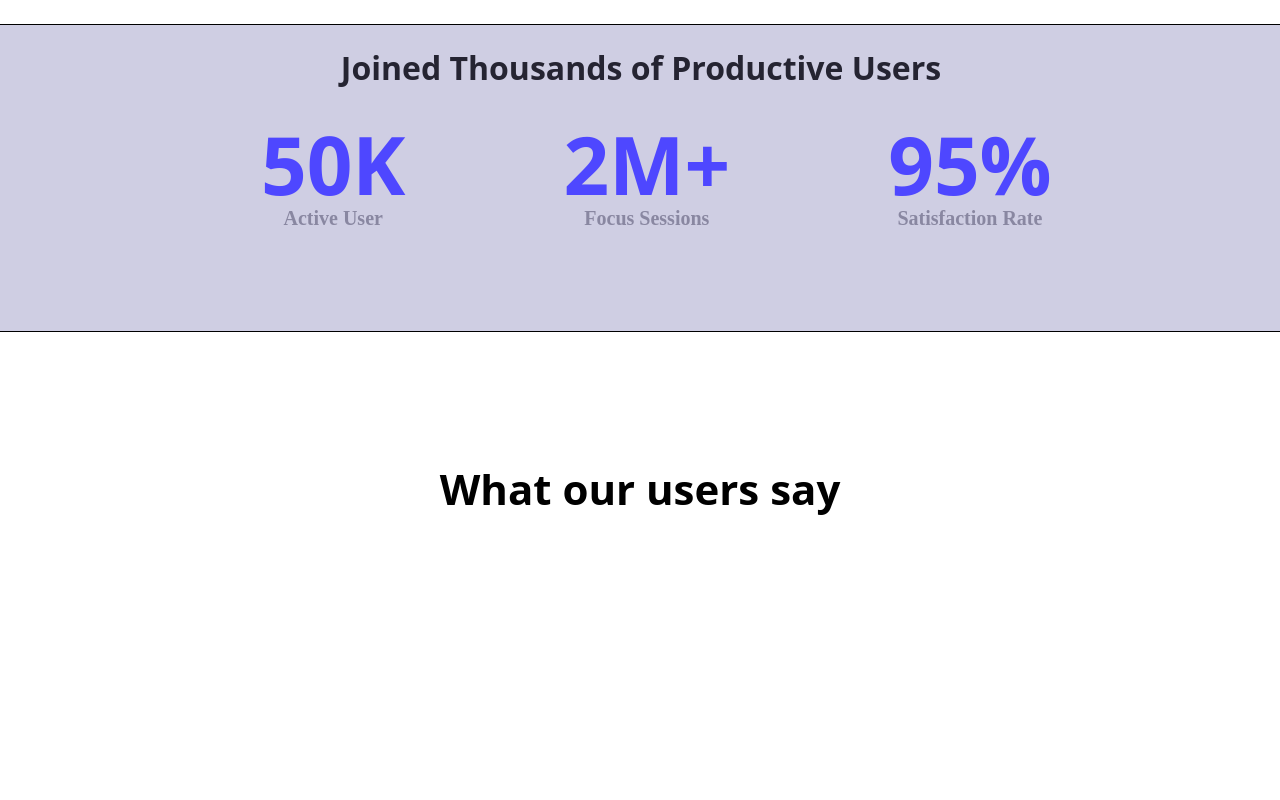
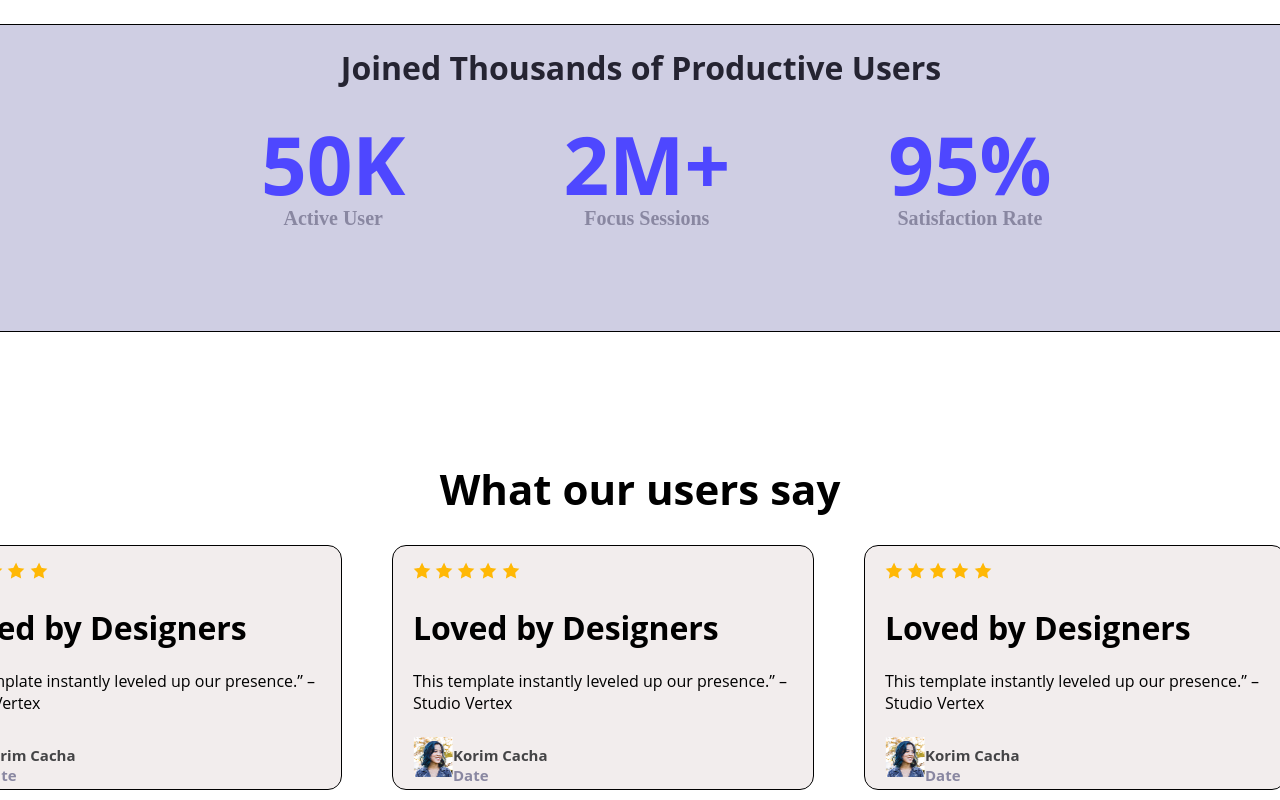
Before and after one commit to ROKONUZZAMAN1/html-assignment1, a plain HTML site: page index.html in a window 1280 px wide. Shown: the part 1162-1962 px from the top of the page. Before the commit the page ends 1679 px from the top, so only its background shows below. Drawn offline with Linux system fonts and the light colour scheme.

Commit message:
card done

```diff
--- a/assignment1.css
+++ b/assignment1.css
@@ -226,3 +226,48 @@
         padding-top: 100px;
 
     }
+
+    /* Card related task */
+    .setimage{
+        height: 40px;
+        width: 40px;
+    }
+   .name{
+       font-size: 15px;
+       color: #444446;
+
+   }
+   .setimage{
+    padding-top: 7px;
+   }
+     .revimage{
+
+        display: flex;
+    }
+    .date{
+        color: #8987A1;
+    }
+
+    .card{
+          font-family: "Open Sans", sans-serif;
+          border: 1px solid black;
+          background-color: #F2EDED;
+          width: 400px;
+          height: 243px;
+          border-radius: 14px;
+
+    }
+    .card{
+        padding-left: 20px;
+    }
+
+    /* .icon{
+        padding: auto;
+    } */
+    .icon-ul{
+       padding-left: 0%;
+    }
+    .card-flex{
+        display: flex;
+        gap: 50px;
+    }
--- a/index.html
+++ b/index.html
@@ -85,6 +85,103 @@
             <h1 class="bigtext">What our users say</h1>
         </div>
 
+      <div class="card-flex">
+          <div class="card">
+            <dib class="icon">
+                <ul class="icon-ul">
+
+                    <img src="./Assets/icon-star.png" alt="">
+                    <img src="./Assets/icon-star.png" alt="">
+                    <img src="./Assets/icon-star.png" alt="">
+
+                    <img src="./Assets/icon-star.png" alt="">
+                    <img src="./Assets/icon-star.png" alt="">
+                </ul>
+            </dib>
+            <div class="cardh1">
+                <h1 class="cardtittle">Loved by Designers</h1>
+            </div>
+            <div class="cardpera">
+                <p class="cardpera1">This template instantly leveled up our presence.” – Studio Vertex</p>
+            </div>
+            <div class="reviewer">
+                <div class="revimage">
+                    <img class="setimage" src="./Assets/avatar.png" alt="">
+
+
+                    <h3 class="name">Korim Cacha <br> <span class="date">Date</span></h3>
+
+
+                </div>
+
+            </div>
+        </div>
+        <div class="card">
+            <dib class="icon">
+                <ul class="icon-ul">
+
+                    <img src="./Assets/icon-star.png" alt="">
+                    <img src="./Assets/icon-star.png" alt="">
+                    <img src="./Assets/icon-star.png" alt="">
+
+                    <img src="./Assets/icon-star.png" alt="">
+                    <img src="./Assets/icon-star.png" alt="">
+                </ul>
+            </dib>
+            <div class="cardh1">
+                <h1 class="cardtittle">Loved by Designers</h1>
+            </div>
+            <div class="cardpera">
+                <p class="cardpera1">This template instantly leveled up our presence.” – Studio Vertex</p>
+            </div>
+            <div class="reviewer">
+                <div class="revimage">
+                    <img class="setimage" src="./Assets/avatar.png" alt="">
+
+
+                    <h3 class="name">Korim Cacha <br> <span class="date">Date</span></h3>
+
+
+                </div>
+
+            </div>
+        </div>
+        <div class="card">
+            <dib class="icon">
+                <ul class="icon-ul">
+
+                    <img src="./Assets/icon-star.png" alt="">
+                    <img src="./Assets/icon-star.png" alt="">
+                    <img src="./Assets/icon-star.png" alt="">
+
+                    <img src="./Assets/icon-star.png" alt="">
+                    <img src="./Assets/icon-star.png" alt="">
+                </ul>
+            </dib>
+            <div class="cardh1">
+                <h1 class="cardtittle">Loved by Designers</h1>
+            </div>
+            <div class="cardpera">
+                <p class="cardpera1">This template instantly leveled up our presence.” – Studio Vertex</p>
+            </div>
+            <div class="reviewer">
+                <div class="revimage">
+                    <img class="setimage" src="./Assets/avatar.png" alt="">
+
+
+                    <h3 class="name">Korim Cacha <br> <span class="date">Date</span></h3>
+
+
+                </div>
+
+            </div>
+        </div>
+
+      </div>
+
+
+
+
 
     </header>
 
```
